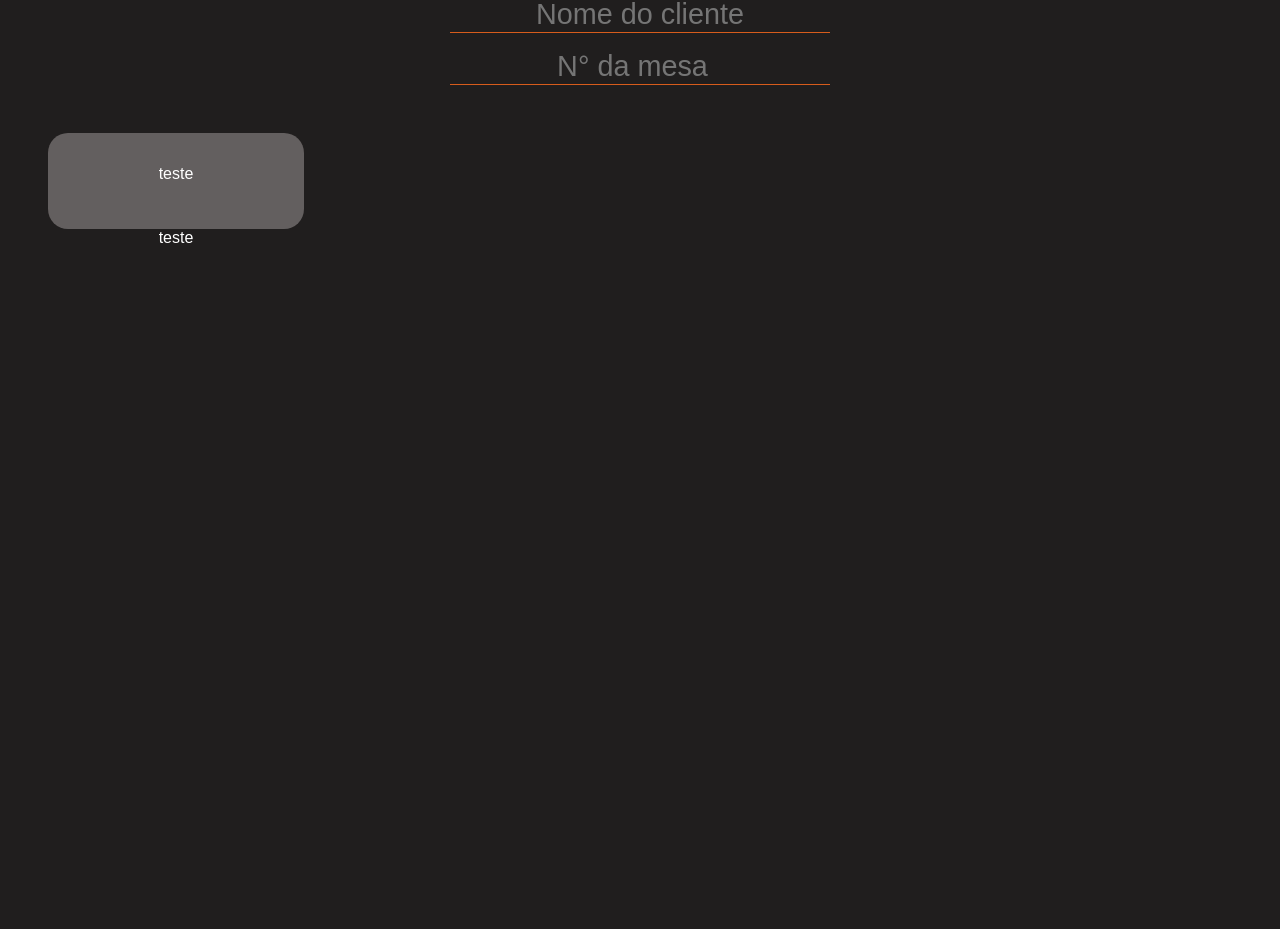
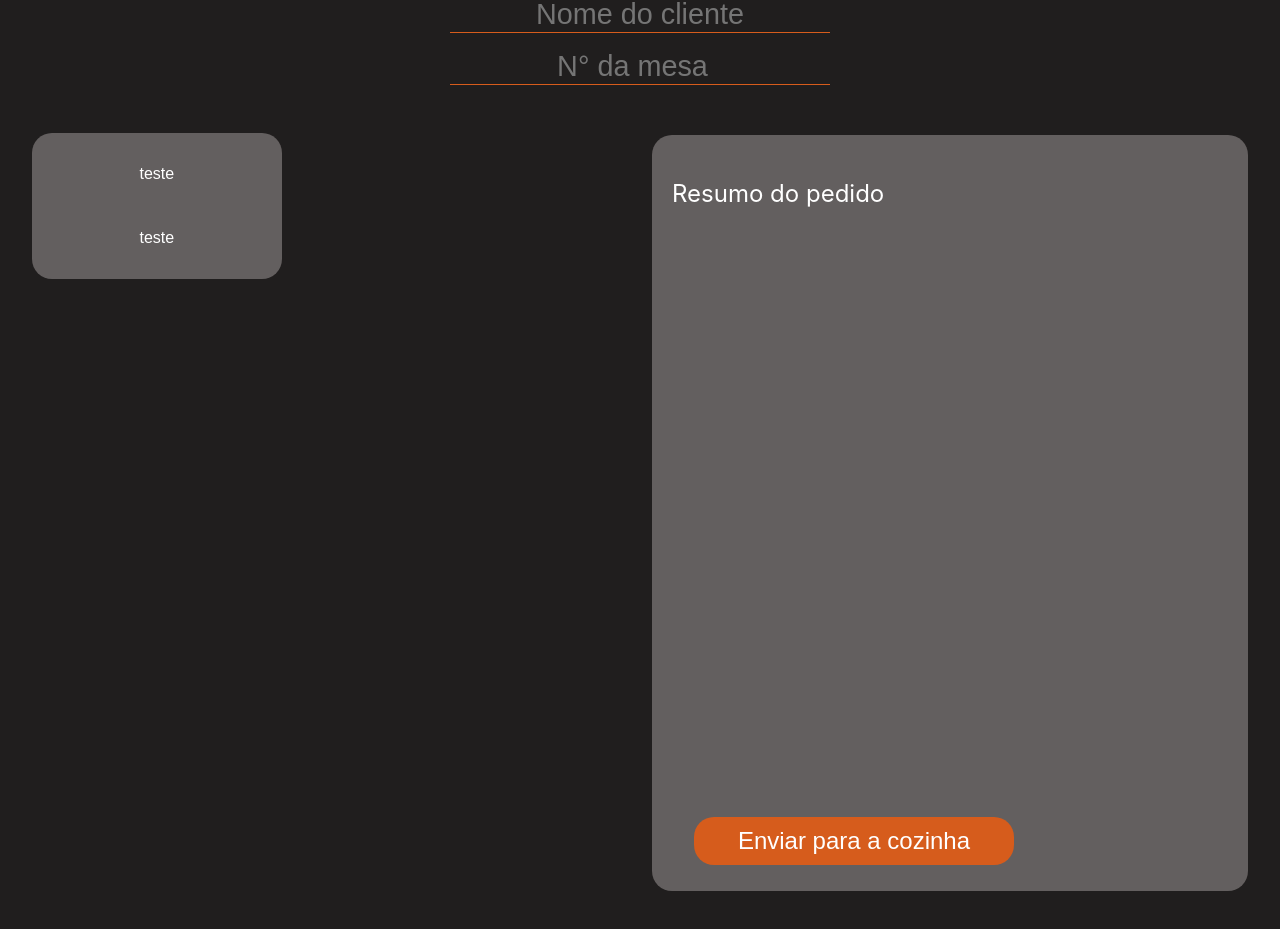
Before and after one commit to bruna-abreu/SAP009-burger-queen, a React (Create React App) app in the folder burger-queen/: page /Cardapio in a window 1280 px wide. Shown: the part 159-1088 px from the top of the page. Before the commit the page ends 800 px from the top, so only its background shows below. Built offline with nearby package versions, Linux system fonts and the light colour scheme; the HTML template or start-up script is replaced by a standard one.

Commit message:
box pedidos

```diff
--- a/burger-queen/src/Components/Cardapio/Cardapio.css
+++ b/burger-queen/src/Components/Cardapio/Cardapio.css
@@ -49,13 +49,14 @@
   }
 
 .productsCardapio {
-    margin-left: 3rem;
+    margin-left: 2rem;
     margin-top: 3rem;
 }
 
 .productsBtn {
-    width: 20vw;
-    height: 12vh;
+    /* width: 20vw;
+    height: 12vh; */
+    width: 20%;
     border-radius: 20px;
     font-size: 1rem;
     text-align: center;
@@ -64,3 +65,56 @@
     background-color: #635F5F;
     color: white;
 }
+
+.pedidos{
+    display: flex;
+    flex-direction: column;
+    align-items: flex-start;
+    justify-content: space-between;
+    /* width: 22rem;
+    height: 50rem; */
+    width: 45%;
+    height: 46rem;
+    border-radius: 20px;
+    padding: 10px;
+    margin-bottom: 20px;
+    background-color: #635F5F;
+    float: right;
+    position: relative;
+    top: -9rem;
+    margin-right: 2rem;
+}
+
+.resumoPedido{
+    padding: 10px;
+    color: white;
+}
+
+.resumo{
+    font-size: 1.5rem;
+}
+
+.enviarPedidos {
+    display: flex;
+    align-items: flex-end;
+    justify-content: center;
+    position: relative;
+  }
+
+.enviarPedidosBtn {
+    background-color: #D65C1C;
+    color: white;
+    border-radius: 20px;
+    border: none;
+    width: 20rem;
+    height: 3rem;
+    margin-left: 2rem;
+    margin-bottom: 1rem;
+
+}
+
+.btnTextoEnviarPedidos {
+    font-size: 1.5rem;
+    text-align: center;
+    align-items: center;
+}
--- a/burger-queen/src/Components/Cardapio/Cardapio.jsx
+++ b/burger-queen/src/Components/Cardapio/Cardapio.jsx
@@ -2,6 +2,7 @@ import { useState } from "react";
 import Btn from '../Btn/Btn'
 import Input from '../Input/Input'
 import Products from "./Products";
+import ProductsBox from "./ProductsBox";
 import './Cardapio.css'
 
 function Cardapio() {
@@ -53,6 +54,10 @@ function Cardapio() {
             item= 'teste'
           />
         </div>
+        <section>
+          <ProductsBox/>
+        </section>
+
       </>
     );
   }
--- /dev/null
+++ b/burger-queen/src/Components/Cardapio/ProductsBox.jsx
@@ -0,0 +1,20 @@
+import Btn from '../Btn/Btn'
+import './Cardapio.css'
+
+export default function ProductsBox () {
+    return (
+        <section className="pedidos">
+          <div className="resumoPedido">
+            <p className="resumo">Resumo do pedido</p>
+          </div>
+          <div className="enviarPedidos">
+              <Btn
+                buttonClassName="enviarPedidosBtn"
+                btnTextClassName="btnTextoEnviarPedidos"
+                text="Enviar para a cozinha"
+              //path="/"
+              />
+          </div>
+        </section>
+    )
+}
```
